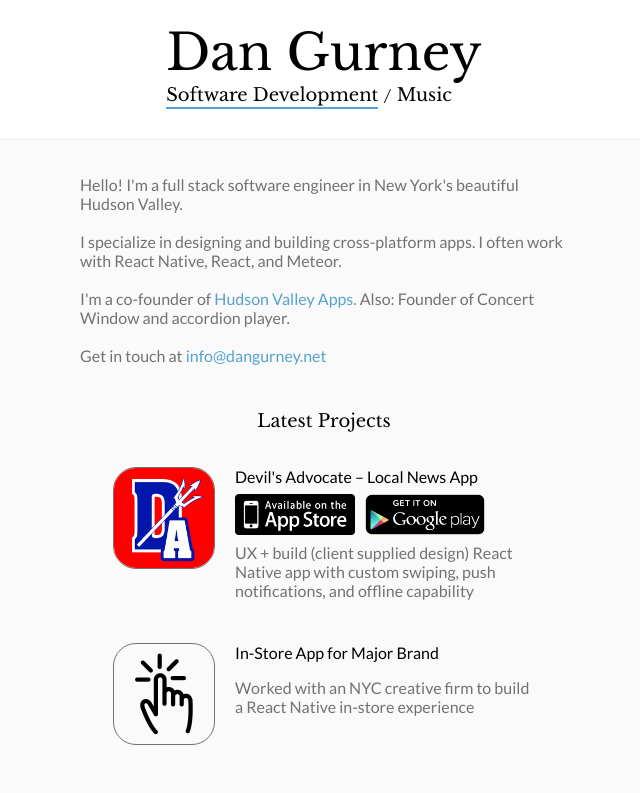
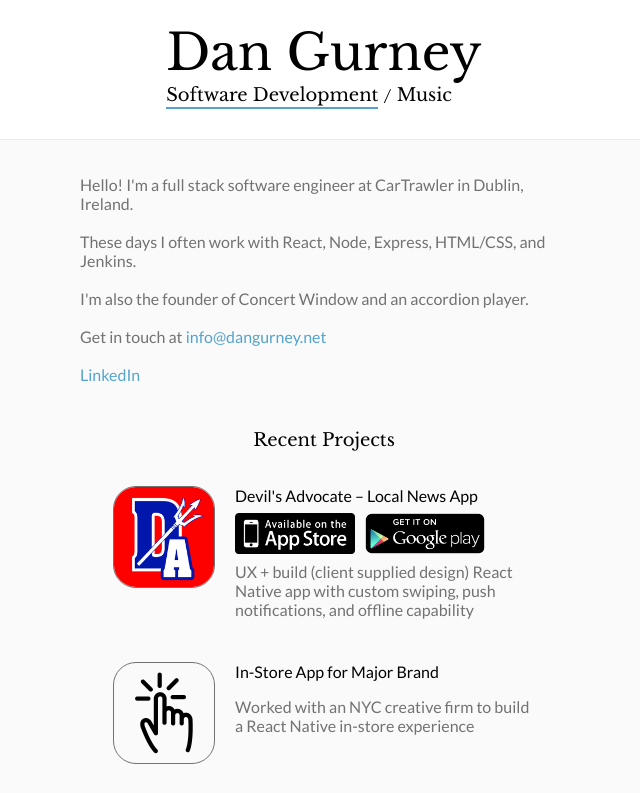
Before and after one commit to dgurns/dgurns.github.io, a React app: page /software in a window 1280 px wide. Shown: the top 793 px of the page, without its empty margins (316-956 px from the left). Built offline with nearby package versions, Linux system fonts and the light colour scheme.

Commit message:
Update info and footer

```diff
--- a/src/components/Footer.js
+++ b/src/components/Footer.js
@@ -2,8 +2,8 @@
 
 export default class Footer extends Component {
   state = {
-    showYears: false,
-  }
+    showYears: false
+  };
 
   render() {
     const { showYears } = this.state;
@@ -14,17 +14,24 @@
           className="footer__text"
           onClick={() => this.setState({ showYears: !showYears })}
         >
-          2018
+          2019
         </a>
-        {showYears &&
+        {showYears && (
           <span className="footer__text">
-            2018: Year of No Filter<br />
-            2017: Year of the Wild<br />
-            2016: Year of the High Life<br />
-            2015: Year of the Big Picture<br />
-            2014: Year of the Nuance<br />
+            2019: Year of the Unexpected
+            <br />
+            2018: Year of No Filter
+            <br />
+            2017: Year of the Wild
+            <br />
+            2016: Year of the High Life
+            <br />
+            2015: Year of the Big Picture
+            <br />
+            2014: Year of the Nuance
+            <br />
           </span>
-        }
+        )}
       </div>
     );
   }
--- a/src/components/Software.js
+++ b/src/components/Software.js
@@ -7,25 +7,26 @@
   return (
     <div className="software">
       <div className="software__mainDescription">
-        Hello! I{"'"}m a full stack software engineer in New York{"'"}s
-        beautiful Hudson Valley.
+        Hello! I{"'"}m a full stack software engineer at CarTrawler in Dublin,
+        Ireland.
         <br />
         <br />
-        I specialize in designing and building cross-platform apps. I often work
-        with React Native, React, and Meteor.
+        These days I often work with React, Node, Express, HTML/CSS, and
+        Jenkins.
         <br />
-        <br />
-        I{"'"}m a co-founder of{' '}
-        <a href="https://www.hudsonvalleyapps.com/">Hudson Valley Apps.</a>{' '}
-        Also: Founder of Concert Window and accordion player.
+        <br />I{"'"}m also the founder of Concert Window and an accordion
+        player.
         <br />
         <br />
         Get in touch at{' '}
         <a href="mailto:gurney.dan@gmail.com">info@dangurney.net</a>
+        <br />
+        <br />
+        <a href="https://www.linkedin.com/in/dangurney/">LinkedIn</a>
       </div>
 
       <div className="software__sectionTitle">
-        <h2>Latest Projects</h2>
+        <h2>Recent Projects</h2>
       </div>
 
       <div className="software__projects">
```
